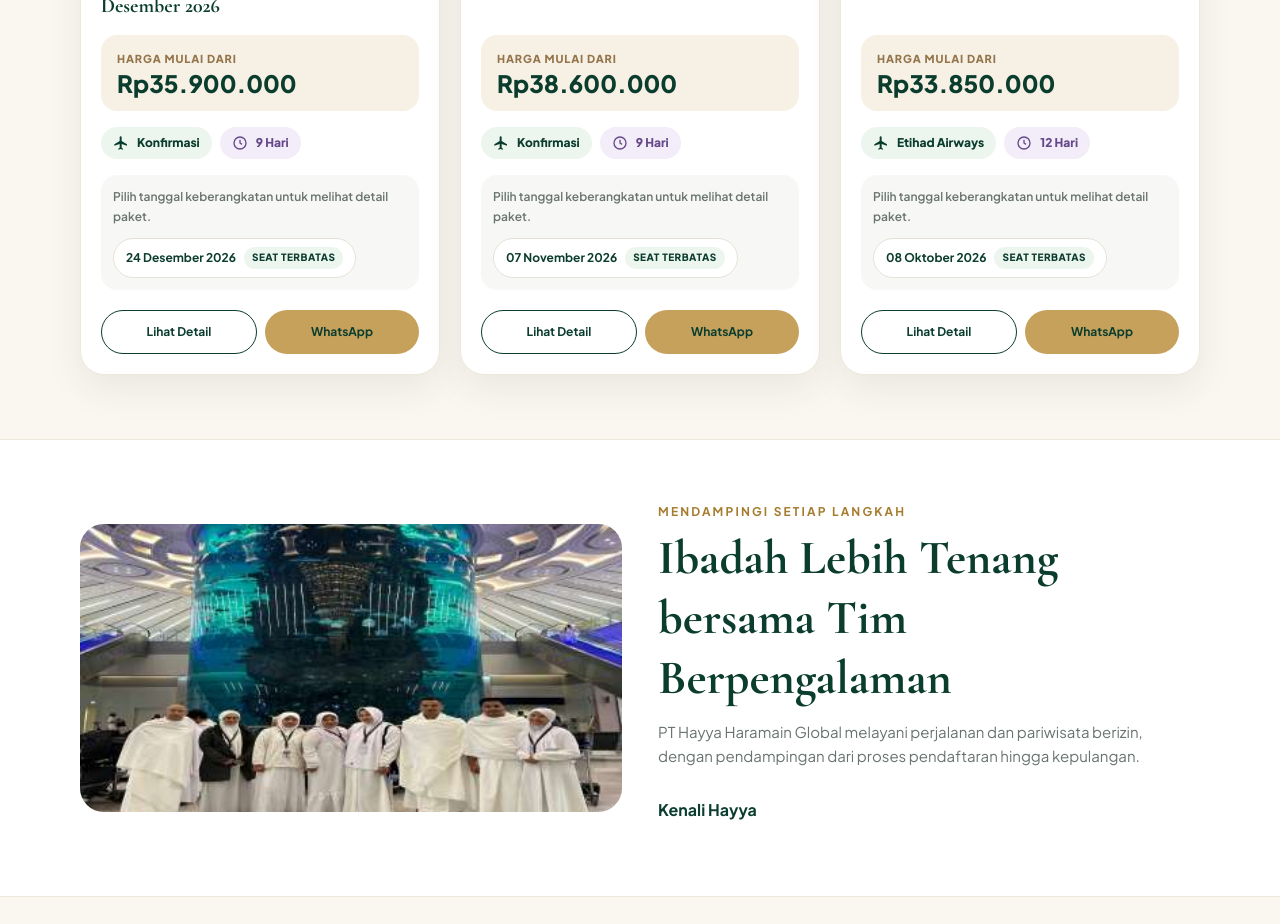
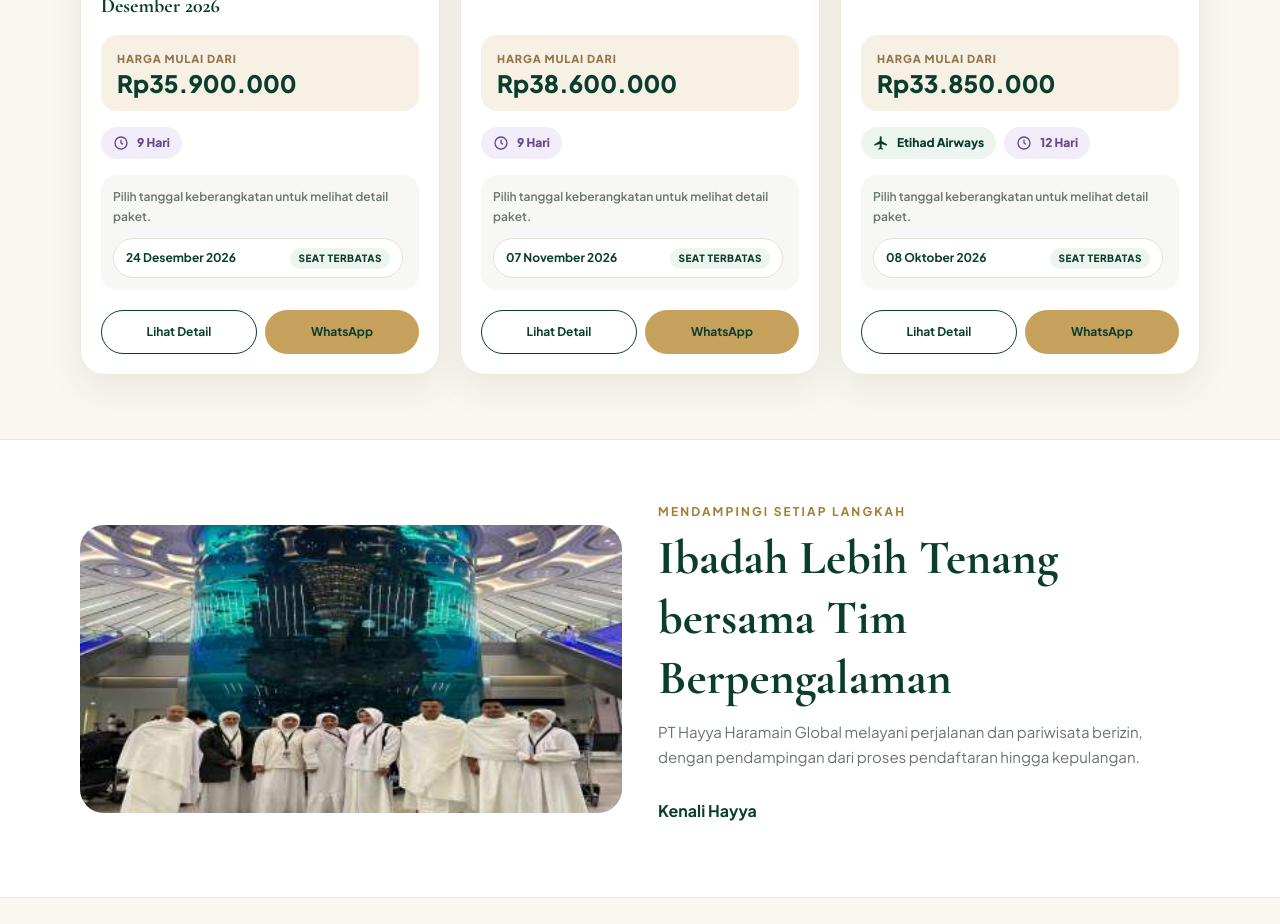
Before and after one commit to habibiazmi123/hayya-travel, a Next.js app: page / in a window 1280 px wide. Shown: the part 1520-2444 px from the top of the page. Built offline with nearby package versions, Linux system fonts and the light colour scheme.

Commit message:
fix: refine package date options

```diff
--- a/app/paket/[slug]/page.tsx
+++ b/app/paket/[slug]/page.tsx
@@ -32,8 +32,8 @@ export default async function PackageDetailPage({ params }: { params: Promise<{
     ["Keberangkatan", packageInfo.dateLabel],
     ["Durasi", packageInfo.durationLabel],
     packageInfo.departureCity ? ["Dari", packageInfo.departureCity] : null,
-    ["Maskapai", packageInfo.airline ?? "Konfirmasi"],
-    ["Seat", packageInfo.seatLabel ?? "Konfirmasi"],
+    packageInfo.airline ? ["Maskapai", packageInfo.airline] : null,
+    packageInfo.seatLabel ? ["Seat", packageInfo.seatLabel] : null,
   ].filter((fact): fact is [string, string] => Boolean(fact));
 
   return (
--- a/components/PackageCard.tsx
+++ b/components/PackageCard.tsx
@@ -5,8 +5,8 @@ import { formatIDR } from "@/lib/format";
 import { packageWaLink } from "@/lib/whatsapp";
 
 export function PackageCard({ packageInfo }: { packageInfo: PackageInfo }) {
-  const airline = packageInfo.airline ?? "Konfirmasi";
-  const seatLabel = packageInfo.seatLabel ?? "Konfirmasi";
+  const dates = packageInfo.departureDates?.length ? packageInfo.departureDates : [packageInfo.dateLabel];
+  const seatLabel = packageInfo.seatLabel;
 
   return (
     <article className="flex h-full flex-col overflow-hidden rounded-3xl border border-[#eee8dc] bg-white shadow-[0_14px_36px_rgba(20,45,36,0.08)] transition-transform hover:-translate-y-1">
@@ -20,10 +20,10 @@ export function PackageCard({ packageInfo }: { packageInfo: PackageInfo }) {
           <p className="mt-1 text-2xl font-black leading-none text-pine">{formatIDR(packageInfo.priceFrom)}</p>
         </div>
         <div className="mt-4 flex flex-wrap gap-2">
-          <span className="inline-flex items-center gap-2 rounded-full bg-[#edf5ef] px-3 py-2 text-xs font-extrabold text-pine">
-            <svg viewBox="0 0 24 24" className="h-4 w-4 shrink-0" fill="currentColor" aria-hidden="true"><path d="M21 16v-2l-8-5V3.5a1.5 1.5 0 0 0-3 0V9L2 14v2l8-2.5V19l-2 1.5V22l3.5-1 3.5 1v-1.5L13 19v-5.5L21 16Z" /></svg>
-            <span>{airline}</span>
-          </span>
+          {packageInfo.airline ? <span className="inline-flex items-center gap-2 rounded-full bg-[#edf5ef] px-3 py-2 text-xs font-extrabold text-pine">
+              <svg viewBox="0 0 24 24" className="h-4 w-4 shrink-0" fill="currentColor" aria-hidden="true"><path d="M21 16v-2l-8-5V3.5a1.5 1.5 0 0 0-3 0V9L2 14v2l8-2.5V19l-2 1.5V22l3.5-1 3.5 1v-1.5L13 19v-5.5L21 16Z" /></svg>
+              <span>{packageInfo.airline}</span>
+            </span> : null}
           <span className="inline-flex items-center gap-2 rounded-full bg-[#f2edf8] px-3 py-2 text-xs font-extrabold text-[#654889]">
             <svg viewBox="0 0 24 24" className="h-4 w-4 shrink-0" fill="none" stroke="currentColor" strokeWidth="2" aria-hidden="true"><circle cx="12" cy="12" r="9" /><path d="M12 7v5l3 2" /></svg>
             <span>{packageInfo.durationLabel}</span>
@@ -31,9 +31,11 @@ export function PackageCard({ packageInfo }: { packageInfo: PackageInfo }) {
         </div>
         <div className="mt-4 rounded-2xl bg-[#f7f8f5] p-3">
           <p className="text-xs font-semibold leading-relaxed text-sage">Pilih tanggal keberangkatan untuk melihat detail paket.</p>
-          <div className="mt-3 inline-flex items-center gap-2 rounded-full border border-[#e6e1d6] bg-white px-3 py-2 text-xs font-bold text-pine">
-            <span>{packageInfo.dateLabel}</span>
-            <span className="rounded-full bg-[#edf5ef] px-2 py-1 text-[10px] font-extrabold uppercase tracking-[0.05em] text-pine">Seat {seatLabel.toLowerCase()}</span>
+          <div className="mt-3 max-h-[6.25rem] space-y-2 overflow-y-auto pr-1">
+            {dates.map((date) => <div key={date} className="flex min-h-10 items-center justify-between gap-2 rounded-full border border-[#e6e1d6] bg-white px-3 py-2 text-xs font-bold text-pine">
+              <span>{date}</span>
+              {seatLabel ? <span className="rounded-full bg-[#edf5ef] px-2 py-1 text-[10px] font-extrabold uppercase tracking-[0.05em] text-pine">Seat {seatLabel.toLowerCase()}</span> : null}
+            </div>)}
           </div>
         </div>
         <div className="mt-auto flex gap-2 pt-5">
--- a/lib/packages.ts
+++ b/lib/packages.ts
@@ -8,6 +8,7 @@ export type PackageInfo = {
   departureCity?: string;
   airline?: string;
   seatLabel?: string;
+  departureDates?: string[];
   priceFrom: number;
   image: string;
   gallery?: { src: string; alt: string; width: number; height: number }[];
```
